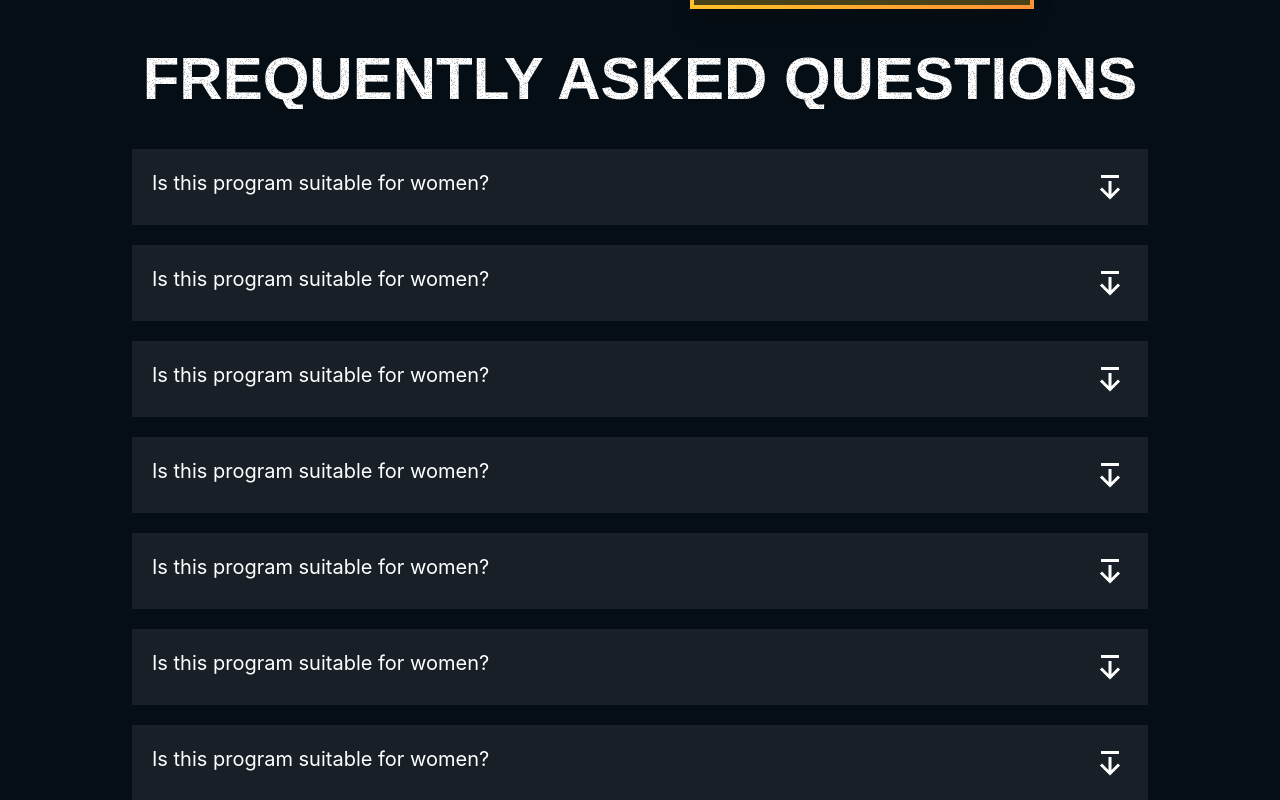
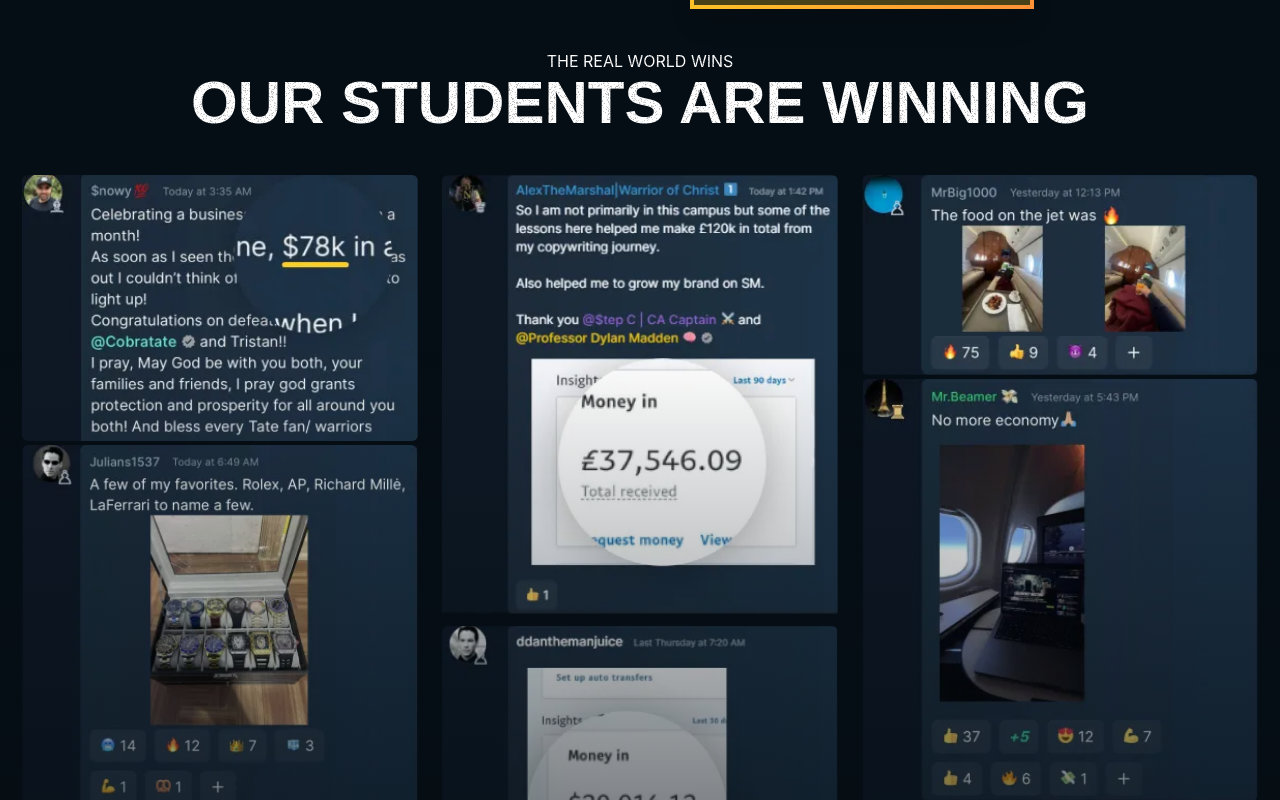
Before and after one commit to imran0dot/therealworld, a React (Vite) app: page / in a window 1280 px wide. Shown: the part 2420-3220 px from the top of the page. Built offline with nearby package versions, Linux system fonts and the light colour scheme; a web font is replaced by a local one.

Commit message:
rating section complete

```diff
--- a/package.json
+++ b/package.json
@@ -10,6 +10,7 @@
     "preview": "vite preview"
   },
   "dependencies": {
+    "framer-motion": "^11.2.6",
     "hamburger-react": "^2.5.1",
     "react": "^18.2.0",
     "react-dom": "^18.2.0",
--- a/src/components/base/Faq.tsx
+++ b/src/components/base/Faq.tsx
@@ -5,7 +5,7 @@ import Accordion from '../shared/Accordion';
 
 const Faq: React.FC = () => {
     return (
-        <div>
+        <div className='my-20'>
             <Container>
                 <div className='text-center mb-10'>
                     <MainTitle title="FREQUENTLY ASKED QUESTIONS" />
--- a/src/components/base/OneYear.tsx
+++ b/src/components/base/OneYear.tsx
@@ -2,6 +2,7 @@ import React from 'react';
 import oneYearBanner from '../../../src/assets/ano_defaced_1.webp'
 import MainTitle from '../shared/MainTitle';
 import GiantButton from '../ui/GiantButton';
+
 
 const OneYear: React.FC = () => {
     return (
--- /dev/null
+++ b/src/components/base/StudentReview.tsx
@@ -0,0 +1,64 @@
+import React from 'react';
+import Container from '../shared/Container';
+import MainTitle from '../shared/MainTitle';
+import Img1 from '../../assets/reviews/students-wins-01-cut_1students-wins-01-cut.webp'
+import Img2 from '../../assets/reviews/students-wins-02_1students-wins-02.webp'
+import Img3 from '../../assets/reviews/students-wins-03_1students-wins-03.webp'
+import Img4 from '../../assets/reviews/students-wins-04_1students-wins-04.webp'
+import Img5 from '../../assets/reviews/students-wins-05_1students-wins-05.webp'
+import Img6 from '../../assets/reviews/students-wins-06_1students-wins-06.webp'
+import Img7 from '../../assets/reviews/students-wins-07_1students-wins-07.webp'
+import Img8 from '../../assets/reviews/students-wins-08_1students-wins-08.webp'
+import Img9 from '../../assets/reviews/students-wins-09_1students-wins-09.webp'
+import Img10 from '../../assets/reviews/students-wins-10_1students-wins-10.webp'
+import Img11 from '../../assets/reviews/students-wins-11_1students-wins-11.webp'
+import Img12 from '../../assets/reviews/students-wins-12_1students-wins-12.webp'
+import GiantButton from '../ui/GiantButton';
+
+
+const images = [Img1, Img2, Img3, Img4, Img5, Img6, Img7, Img8, Img9, Img10, Img11, Img12]
+
+const StudentReview: React.FC = () => {
+    return (
+        <div>
+            <div className='relative md:h-[150vh] overflow-hidden my-10'>
+                <Container>
+                    <div className='text-center'>
+                        <MainTitle
+                            subTitle="THE REAL WORLD WINS"
+                            title="OUR STUDENTS ARE WINNING"
+                        />
+                    </div>
+
+                    <div className='grid grid-cols-3 gap-5'>
+                        <div className='mt-10'>
+                            {
+                                images.slice(0, 4).map(image => <img className=' w-full rounded-lg border-2 border-opacity-55 border-transparent hover:border-secondary-border' key={image} src={image} />)
+                            }
+                        </div>
+
+                        <div className='mt-10'>
+                            {
+                                images.slice(4, 8).map(image => <img className=' w-full rounded-lg border-2 border-opacity-55 border-transparent hover:border-secondary-border' key={image} src={image} />)
+                            }
+                        </div>
+
+                        <div className='mt-10'>
+                            {
+                                images.slice(8, 12).map(image => <img className=' w-full rounded-lg border-2 border-opacity-55 border-transparent hover:border-secondary-border' key={image} src={image} />)
+                            }
+                        </div>
+                    </div>
+                </Container>
+
+                <div className=' absolute bottom-0 h-[900px] w-full bg-gradient-to-t from-primary-background to-transparent'></div>
+            </div >
+
+            <div>
+                <GiantButton smallText>Join The Real World</GiantButton>
+            </div>
+        </div>
+    );
+};
+
+export default StudentReview;
--- a/src/pages/Home.tsx
+++ b/src/pages/Home.tsx
@@ -3,6 +3,7 @@ import Hero from '../components/base/Hero';
 import LastChance from '../components/base/LastChance';
 import OneYear from '../components/base/OneYear';
 import Faq from '../components/base/Faq';
+import StudentReview from '../components/base/StudentReview';
 
 const Home: React.FC = () => {
     return (
@@ -10,6 +11,7 @@ const Home: React.FC = () => {
             <Hero />
             <LastChance />
             <OneYear />
+            <StudentReview />
             <Faq />
         </div>
     );
```
Also changed, not shown: 1 other file (tests, documents, lock files or other folders).
